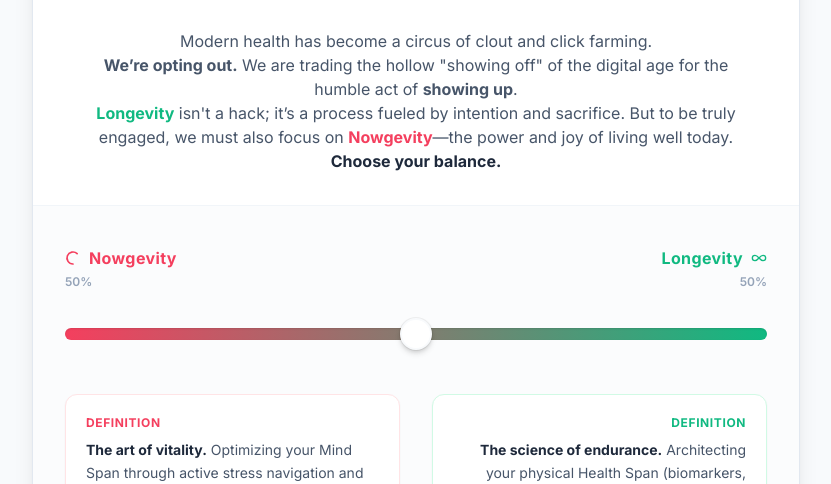
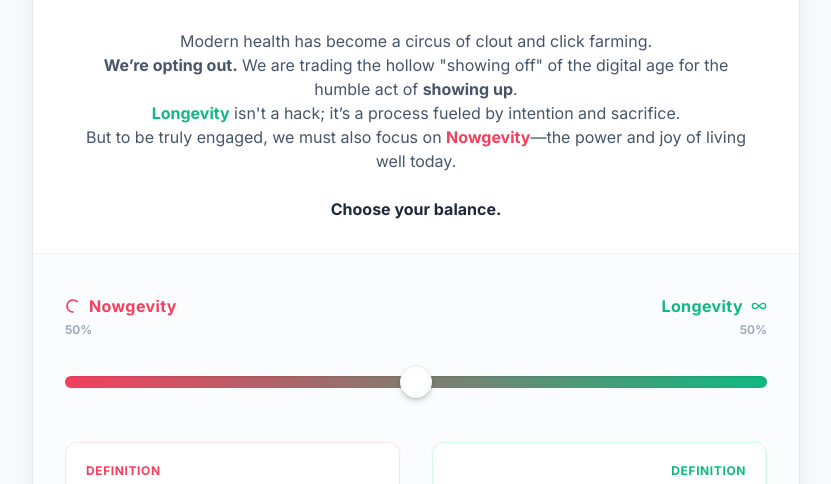
Before and after one commit to StableOrbit1/Nudge, a plain HTML site: page index.html in a window 1280 px wide. Shown: the part 240-724 px from the top of the page, without its empty margins (224-1055 px from the left). Drawn offline with nearby package versions, Linux system fonts and the light colour scheme.

Commit message:
Update index.html

```diff
--- a/index.html
+++ b/index.html
@@ -109,7 +109,7 @@
             <h2 class="text-xs md:text-sm font-semibold text-slate-500 uppercase tracking-widest mb-8">The Art & Science of Showing Up</h2>
 
             <p class="text-slate-600 leading-relaxed text-sm md:text-base max-w-2xl mx-auto text-balance">
-                Modern health has become a circus of clout and click farming. <br> <strong>We’re opting out.</strong> We are trading the hollow "showing off" of the digital age for the humble act of <strong>showing up</strong>. <br> <strong class="text-emerald-500">Longevity</strong> isn't a hack; it’s a process fueled by intention and sacrifice. But to be truly engaged, we must also focus on <strong class="text-rose-500">Nowgevity</strong>—the power and joy of living well today. <strong class="text-slate-800">Choose your balance.</strong>
+                Modern health has become a circus of clout and click farming. <br> <strong>We’re opting out.</strong> We are trading the hollow "showing off" of the digital age for the humble act of <strong>showing up</strong>. <br> <strong class="text-emerald-500">Longevity</strong> isn't a hack; it’s a process fueled by intention and sacrifice. <br> But to be truly engaged, we must also focus on <strong class="text-rose-500">Nowgevity</strong>—the power and joy of living well today. <br><br> <strong class="text-slate-800">Choose your balance.</strong>
             </p>
         </section>
 
```
